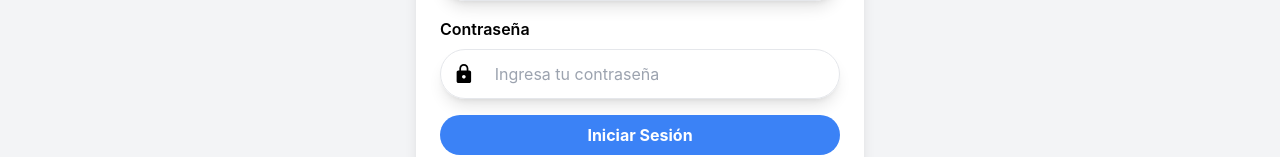
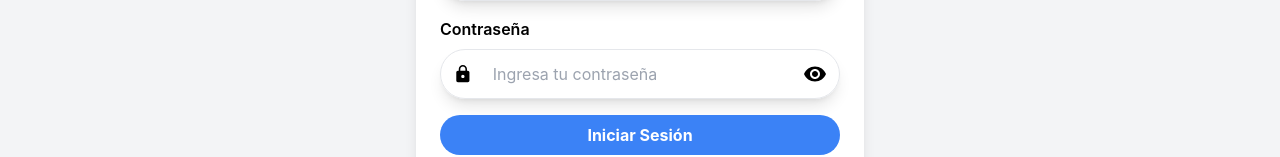
Before and after one commit to JoseLuisHernandez2004/puntoShein, a React (Create React App) app in the folder Frontend/: page /login in a window 1280 px wide. Shown: the part 367-524 px from the top of the page. Built offline with nearby package versions, Linux system fonts and the light colour scheme.

Commit message:
Diseño de login

```diff
--- a/Frontend/src/componentes/LoginForm.js
+++ b/Frontend/src/componentes/LoginForm.js
@@ -2,13 +2,14 @@ import React, { useState } from 'react';
 import { useNavigate, Link } from 'react-router-dom';
 import axios from 'axios';
 import Swal from 'sweetalert2';
-import { MdEmail, MdLock } from 'react-icons/md';
+import { MdEmail, MdLock, MdVisibility, MdVisibilityOff } from 'react-icons/md';  // Importar iconos de visibilidad
 
 const LoginForm = ({ setIsLoggedIn }) => {
   const [formData, setFormData] = useState({
     email: '',
     password: ''
   });
+  const [showPassword, setShowPassword] = useState(false);  // Estado para controlar la visibilidad de la contraseña
   const navigate = useNavigate();
 
   const handleChange = (e) => {
@@ -16,6 +17,11 @@ const LoginForm = ({ setIsLoggedIn }) => {
       ...formData,
       [e.target.name]: e.target.value
     });
+  };
+
+  // Función para alternar la visibilidad de la contraseña
+  const handleTogglePasswordVisibility = () => {
+    setShowPassword(!showPassword);
   };
 
   const handleSubmit = async (e) => {
@@ -65,7 +71,6 @@ const LoginForm = ({ setIsLoggedIn }) => {
     }
   };
 
-
   return (
     <div className="flex flex-col items-center justify-center h-screen bg-gray-100 px-4">
       <div className="w-full max-w-md bg-white rounded-lg shadow-lg p-6">
@@ -93,7 +98,7 @@ const LoginForm = ({ setIsLoggedIn }) => {
             </div>
           </div>
 
-          {/* Contraseña Field con diseño actualizado */}
+          {/* Contraseña Field con diseño actualizado y visibilidad de contraseña */}
           <div>
             <label className="block text-black-600 text-md font-semibold mb-2" htmlFor="password">
               Contraseña
@@ -103,7 +108,7 @@ const LoginForm = ({ setIsLoggedIn }) => {
               <input
                 className="w-full focus:outline-none focus:ring-2 focus:ring-blue-400 rounded-full text-blue-600 px-2 py-1 transition-all duration-300 ease-in-out"
                 id="password"
-                type="password"
+                type={showPassword ? 'text' : 'password'}  // Alternar entre tipo password/text
                 name="password"
                 value={formData.password}
                 onChange={handleChange}
@@ -111,6 +116,9 @@ const LoginForm = ({ setIsLoggedIn }) => {
                 placeholder="Ingresa tu contraseña"
                 required
               />
+              <button type="button" onClick={handleTogglePasswordVisibility} className="ml-2">
+                {showPassword ? <MdVisibilityOff size={24} /> : <MdVisibility size={24} />} {/* Botón de visibilidad */}
+              </button>
             </div>
           </div>
 
```
